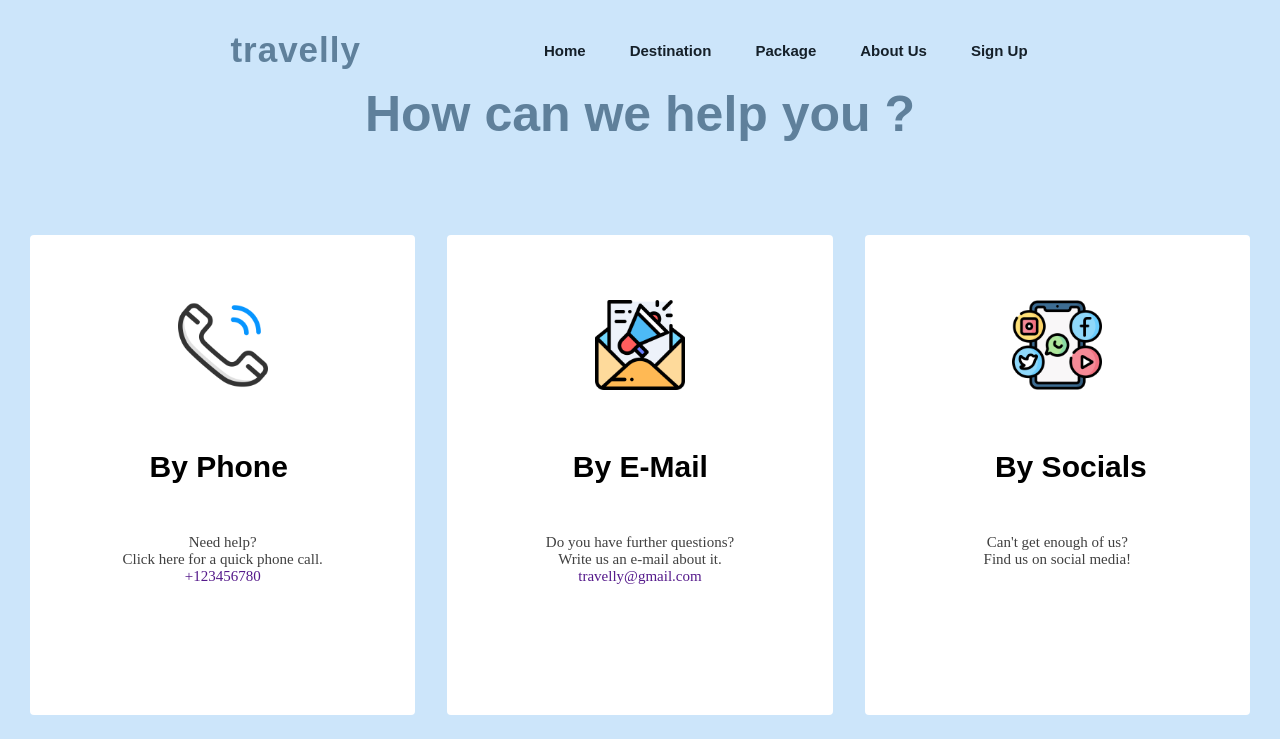
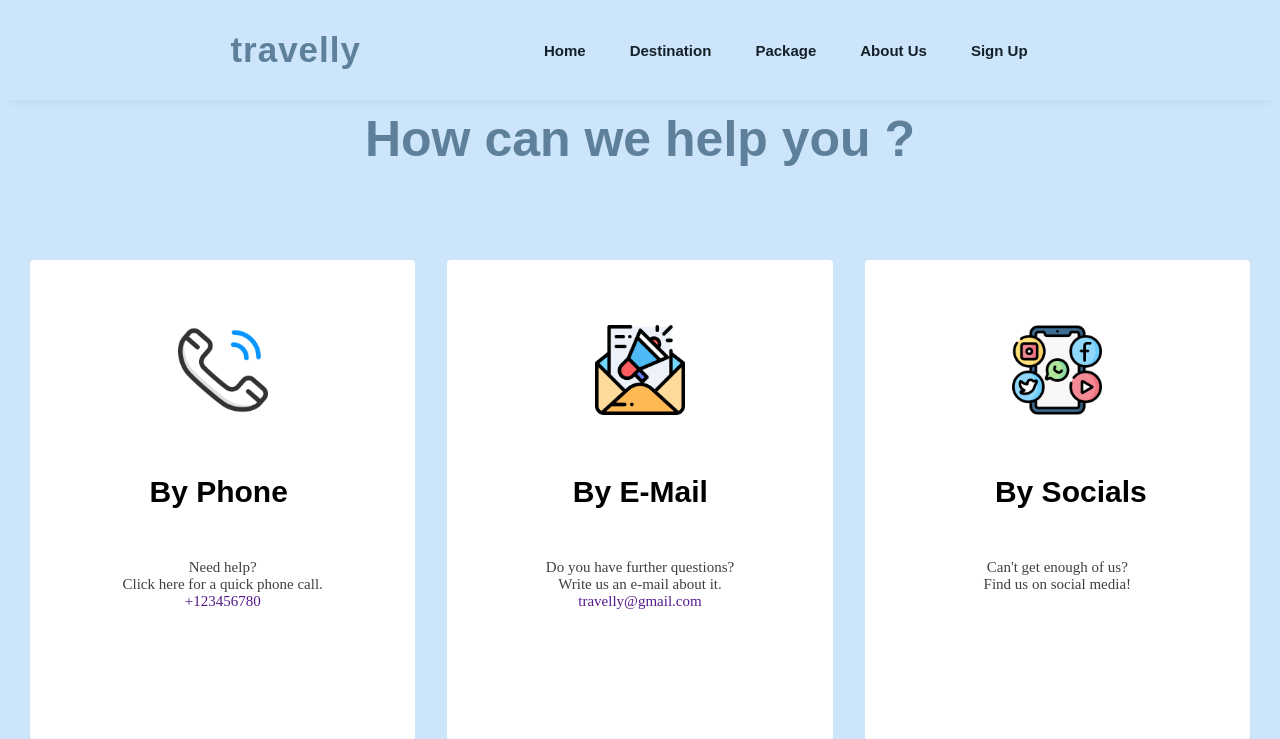
Before and after one commit to amelaah/Travell-re, a PHP site: page /html/contact.html in a window 1280 px wide. Shown: the top 739 px of the page. Run offline with PHP 8.4, Linux system fonts and the light colour scheme.

Commit message:
Update contact.css

```diff
--- a/css/contact.css
+++ b/css/contact.css
@@ -109,6 +109,8 @@ header {
   background: transparent;
   padding: 30px 18%;
   transition: ease 0.4s;
+  box-shadow: rgba(33, 35, 38, 0.1) 0px 10px 10px -10px;
+
 }
 
 header.sticky {
@@ -126,6 +128,10 @@ header.sticky {
 }
 
 .sticky .logo {
+  color: var(--gunmetal);
+}
+
+.sticky .logo:hover {
   color: var(--white);
 }
 
@@ -175,7 +181,7 @@ header.sticky {
 .help {
   position: relative;
   text-align: center;
-  padding-top: 85px;
+  padding-top: 110px;
 }
 
 .help h2 {
```
